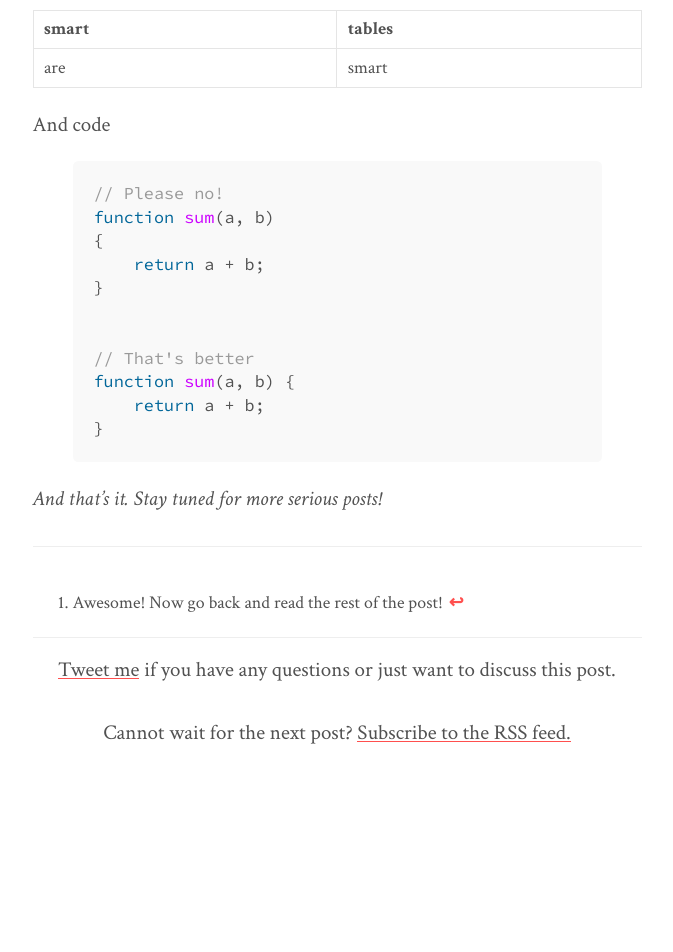
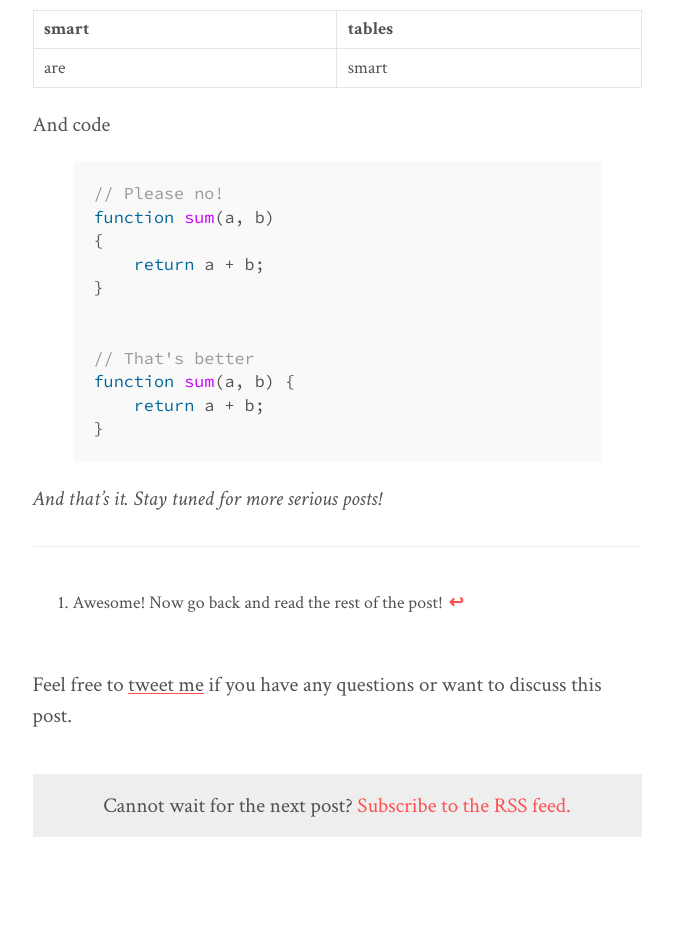
Before and after one commit to joaocampinhos/blog, a Jekyll site: the page built from _posts/2015-09-30-hello-world.md, in a window 1280 px wide. Shown: the part 1909-2861 px from the top of the page, without its empty margins (303-976 px from the left). Built offline with Jekyll 4.4.1, drawn with Linux system fonts in a browser that asks for light colours; before the commit the page ends 2789 px from its top, so only the background shows below that.

```diff
--- a/_layouts/post.html
+++ b/_layouts/post.html
@@ -6,10 +6,9 @@ layout: default
   <h1 class="post-title">{{ page.title }}</h1>
   <span class="post-date">{{ page.date | date: "%A %B %-d %Y" }}</span>
   {{ content }}
-
+  <br>
+  Feel free to <a href="https://twitter.com/joaocampinhos">tweet me</a> if you have any questions or want to discuss this post.
   <p class="after-post">
-  <a href="https://twitter.com/joaocampinhos">Tweet me</a> if you have any questions or just want to discuss this post.
-    <br>
     Cannot wait for the next post? <a href="/atom.xml">Subscribe to the RSS feed.</a>
   </p>
 
--- a/_sass/_layout.scss
+++ b/_sass/_layout.scss
@@ -16,6 +16,9 @@
   padding-left: 0;
   margin-bottom: 0;
   list-style: none;
+  li {
+    margin: 0.5rem 0;
+  }
 }
 
 .archive-date {
--- a/_sass/_posts.scss
+++ b/_sass/_posts.scss
@@ -62,7 +62,12 @@
 
 // After posts
 .after-post {
-  border-top: 1px solid #eee;
+  margin-top: 2rem;
+  padding: 0.75rem 1rem;
   text-align: center;
-  line-height: 3em;
+  background-color: #EEE;
+  a {
+    background-image: none;
+    color: #FF4F4E;
+  }
 }
```
Also changed, not shown: _includes/head.html (+12 -0 lines).
